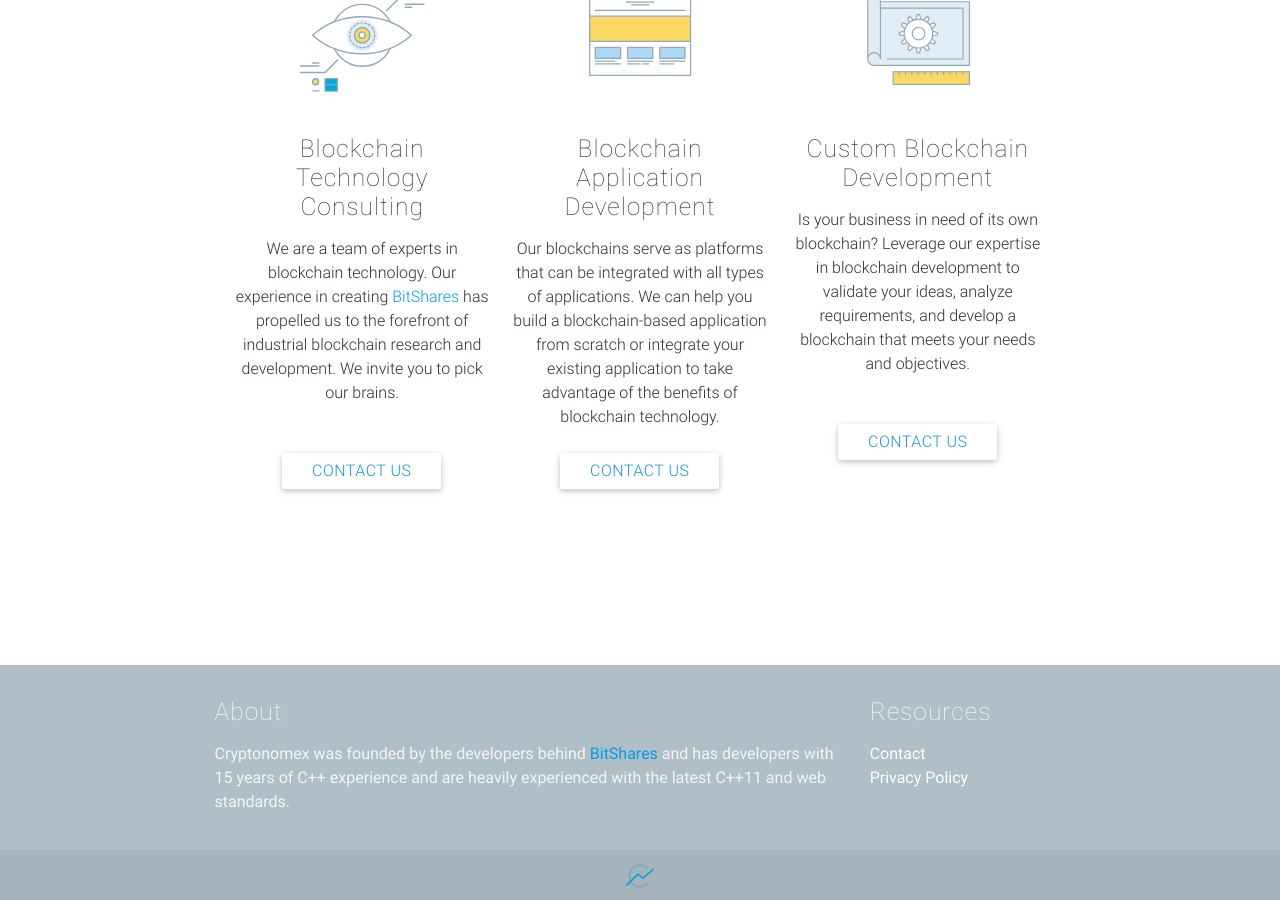
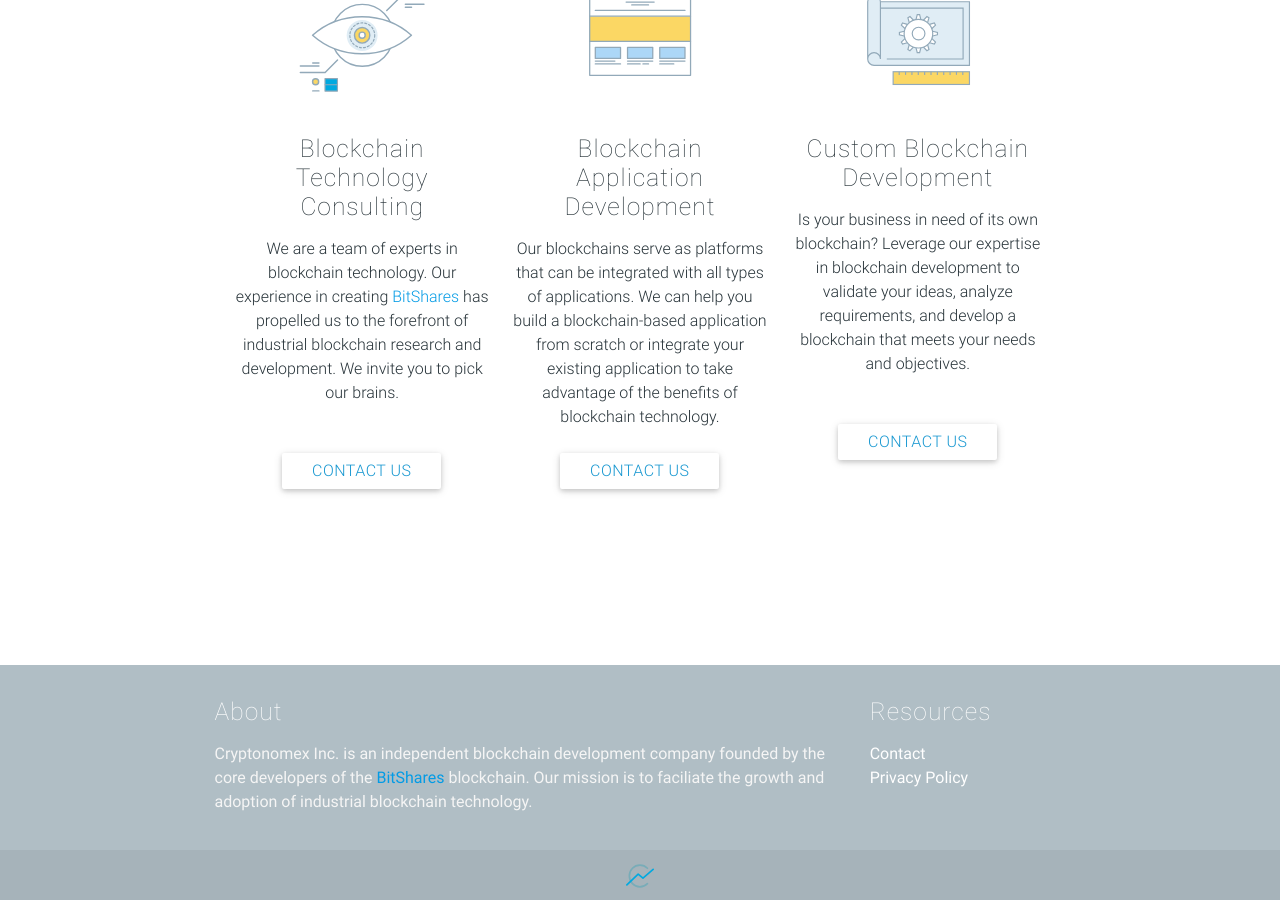
Before and after one commit to cryptonomex/cryptonomex.github.io, a Jekyll site: the page built from index.html, in a window 1280 px wide and 900 px high, scrolled down 1554 px. Built offline with Jekyll 4.4.1, drawn with Linux system fonts in a browser that asks for light colours; nearby versions of some CDN libraries.

Commit message:
Improve footer wording

```diff
--- a/_includes/footer.html
+++ b/_includes/footer.html
@@ -5,9 +5,9 @@
 
           <h5 class="white-text">About</h5>
           <p class="grey-text text-lighten-4">
-          Cryptonomex was founded by the developers behind <a href="https://bitshares.org/">BitShares</a> and has
-          developers with 15 years of C++ experience and are heavily experienced with the latest C++11 and web
-          standards.
+          Cryptonomex Inc. is an independent blockchain development company founded by the core developers of the
+          <a href="https://bitshares.org/">BitShares</a> blockchain.
+          Our mission is to faciliate the growth and adoption of industrial blockchain technology.
           </p>
 
         </div>
```
